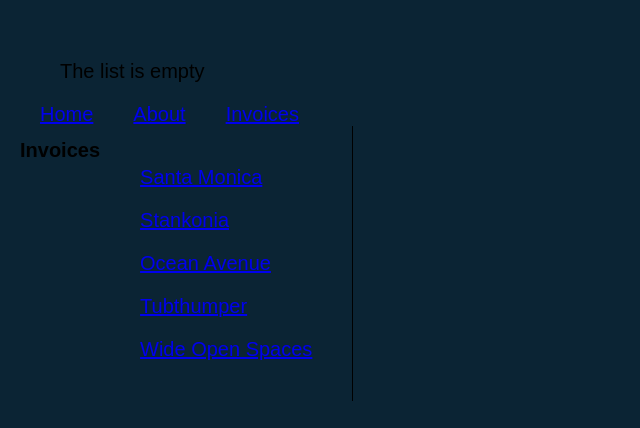
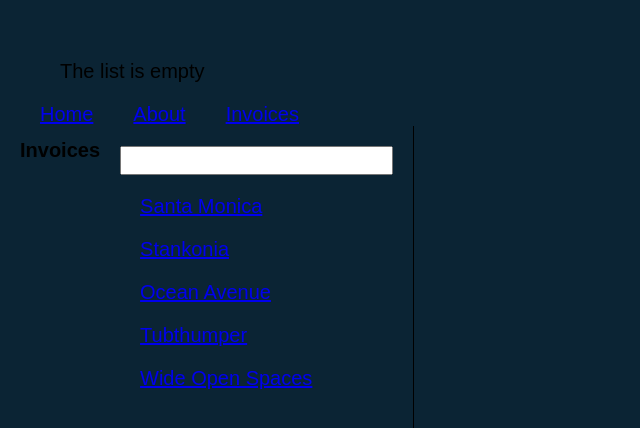
Before and after one commit to LarsGKodehode/react-router-test, a React (Vite) app: page /#/invoices in a window 1280 px wide. Shown: the top 428 px of the page, without its empty margins (0-640 px from the left). Built offline with nearby package versions, Linux system fonts and the light colour scheme.

Commit message:
new links (#12)
* feedback: active invoice

* added search functionality to invoice

* fixed some missing types.

revealed another missing one in Invoices.tsx

```diff
--- /dev/null
+++ b/src/components/QueryNavLink/QueryNavLink.tsx
@@ -0,0 +1,36 @@
+// 3rd Parties
+import {
+  useLocation,
+  NavLink,
+} from 'react-router-dom';
+
+
+// CSS
+import styles from 'QueryNavLink.module.css';
+import { CSSProperties } from 'react';
+
+
+// Interface
+interface QueryNavLinkProps {
+  to: string,
+  style: CSSProperties,
+};
+
+// Components
+function QueryNavLink({to, ...props}: QueryNavLinkProps): JSX.Element {
+
+  let location = useLocation();
+
+  return (
+    <NavLink
+      to={to + location.search}
+      {...props}
+    />
+  );
+};
+
+export default QueryNavLink;
+
+export type {
+  QueryNavLinkProps,
+};
--- a/src/routes/invoices/Invoices.tsx
+++ b/src/routes/invoices/Invoices.tsx
@@ -1,11 +1,18 @@
 // 3rd parties
-import { Link, Outlet } from 'react-router-dom';
+import {
+  Outlet,
+  useSearchParams,
+} from 'react-router-dom';
 
 // CSS
 import styles from 'Invoices.module.css';
 
 // DATA
 import { getInvoices, InvoiceData } from '../../data/data';
+
+// COMPONENTS
+import QueryNavLink from '../../components/QueryNavLink/QueryNavLink';
+import { CSSProperties } from 'react';
 
 // Interface
 interface InvoicesProps {
@@ -16,11 +23,12 @@ const invoicesProps = {
   title: "Invoices",
 };
 
-// Components
+// Component
 function Invoices(): JSX.Element {
   const { title } = invoicesProps;
 
   let invoices: Array<InvoiceData> = getInvoices();
+  let [serchParams, setSearchParams] = useSearchParams();
 
   return (
     <div
@@ -28,6 +36,7 @@ function Invoices(): JSX.Element {
         display: "flex",
       }}
     >
+
       <h1>{title}</h1>
       <nav
         style={{
@@ -35,17 +44,44 @@ function Invoices(): JSX.Element {
           padding: "1em",
         }}
       >
-        {invoices.map((invoice) => {
+
+        <input
+          value={serchParams.get("filter" || "") || undefined}
+          onChange={(event) => {
+            let filter = event.target.value;
+            if(filter) {
+              setSearchParams({filter});
+            } else {
+              setSearchParams({});
+            };
+          }}
+        />
+
+        {invoices
+          .filter ((invoice) => {
+            let filter = serchParams.get("filter");
+            if(!filter) return true;
+            let name = invoice.name.toLowerCase()
+            return name.startsWith(filter.toLowerCase());
+          })
+          .map((invoice) => {
             return(
-              <Link
-                style={{display: 'block', margin: "1em"}}
+              <QueryNavLink
+                style={({isActive}) => {
+                  return {
+                    display: 'block',
+                    margin: "1em",
+                    color: isActive ? "red" : "",
+                  };
+                }}
                 to={`/invoices/${invoice.number}`}
                 key={invoice.number}
               >
                 {invoice.name}
-              </Link>
+              </QueryNavLink>
             )
           })}
+
       </nav>
       <Outlet />
     </div>
```
Also changed, not shown: src/components/QueryNavLink/QueryNavLink.module.css (added).
